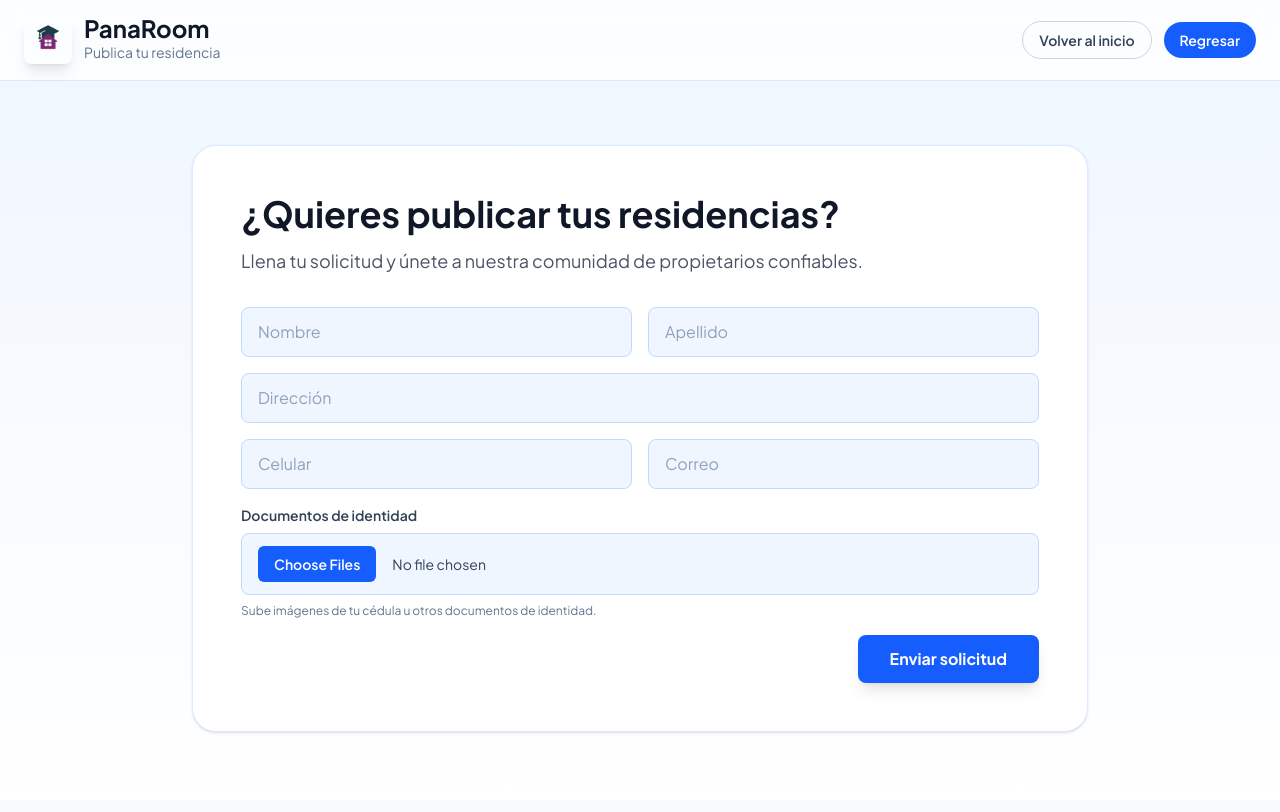
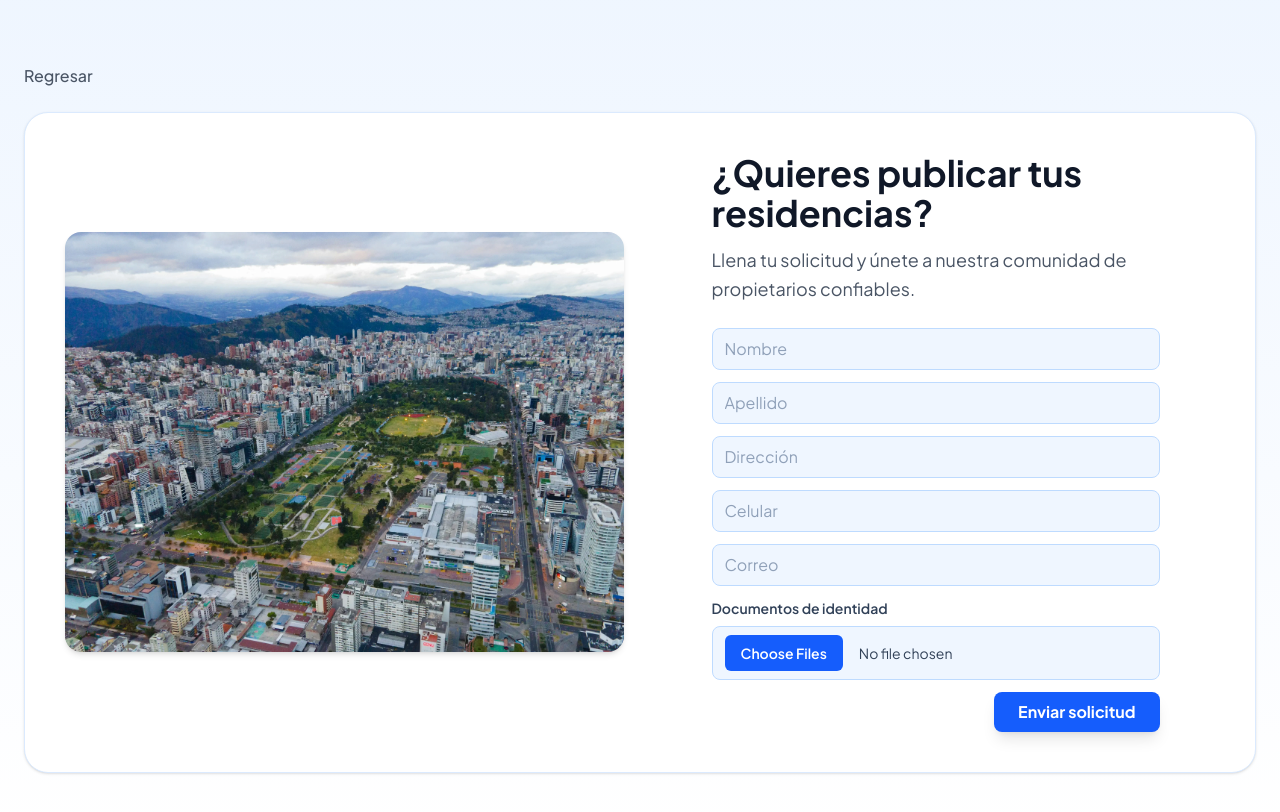
Before and after one commit to PeerJack22/panaroom, a React (Vite) app: page /publicar-residencias in a window 1280 px wide. Shown: the top 812 px of the page. Built offline with nearby package versions, Linux system fonts and the light colour scheme.

Commit message:
Estilos : Formulario de arrendatario

```diff
--- a/src/pages/PublicarResidencias.jsx
+++ b/src/pages/PublicarResidencias.jsx
@@ -1,7 +1,6 @@
 import { Link } from 'react-router-dom';
 import { useState } from 'react';
 import axios from 'axios';
-import logo_proyecto from '../assets/logo_proyecto.png';
 
 const EMAIL_REGEX = /^[^\s@]+@[^\s@]+\.[^\s@]+$/;
 const PHONE_REGEX = /^\d{7,15}$/;
@@ -109,50 +108,33 @@ export const PublicarResidencias = () => {
 
     return (
         <div className="min-h-screen bg-gradient-to-b from-blue-50 to-white">
-            <header className="border-b border-blue-100 bg-white/80 backdrop-blur-md">
-                <div className="max-w-7xl mx-auto px-6 py-4 flex items-center justify-between gap-4">
-                    <Link to="/" className="flex items-center gap-3">
-                        <img className="w-12 h-12 rounded-lg shadow-lg" src={logo_proyecto} alt="PanaRoom" />
-                        <div>
-                            <span className="text-2xl font-bold text-slate-900 block leading-none">PanaRoom</span>
-                            <span className="text-sm text-slate-500">Publica tu residencia</span>
-                        </div>
-                    </Link>
-
-                    <div className="flex items-center gap-3">
-                        <Link
-                            to="/"
-                            className="rounded-full border border-slate-300 px-4 py-2 text-sm font-semibold text-slate-700 hover:bg-slate-100 transition-colors"
-                        >
-                            Volver al inicio
-                        </Link>
-                        <Link
-                            to="/"
-                            className="rounded-full bg-blue-600 px-4 py-2 text-sm font-semibold text-white hover:bg-blue-700 transition-colors"
-                        >
-                            Regresar
-                        </Link>
-                    </div>
-                </div>
-            </header>
 
             <main className="px-6 py-16">
-                <section className="max-w-4xl mx-auto rounded-3xl border border-blue-100 bg-white shadow-sm p-8 md:p-12">
+                <div className="max-w-7xl mx-auto mb-6">
+                    <Link to="/" className="text-gray-600 hover:text-blue-600 font-medium transition-colors">Regresar</Link>
+                </div>
+                <section className="max-w-7xl mx-auto rounded-3xl border border-blue-100 bg-white shadow-sm p-6 md:p-10">
+                    <div className="grid grid-cols-1 md:grid-cols-2 gap-8 items-center">
+                        <div className="order-1 md:order-1">
+                            <img src="/images/quito.webp" alt="Quito" className="w-full h-80 md:h-[420px] object-cover rounded-2xl shadow-md" />
+                        </div>
+
+                        <div className="order-2 md:order-2 max-w-md mx-auto">
                             <h1 className="text-3xl md:text-4xl font-bold text-gray-900 mb-3">
                                 ¿Quieres publicar tus residencias?
                             </h1>
-                    <p className="text-gray-600 text-lg mb-8 leading-relaxed">
+                            <p className="text-gray-600 text-lg mb-6 leading-relaxed">
                                 Llena tu solicitud y únete a nuestra comunidad de propietarios confiables.
                             </p>
 
-                    <form onSubmit={enviarSolicitudArrendatario} className="grid grid-cols-1 md:grid-cols-2 gap-4">
+                            <form onSubmit={enviarSolicitudArrendatario} className="grid grid-cols-1 gap-3">
                                 <input
                                     type="text"
                                     name="nombre"
                                     value={datosSolicitud.nombre}
                                     onChange={manejarCambioSolicitud}
                                     placeholder="Nombre"
-                            className="w-full rounded-lg border border-blue-200 bg-blue-50 text-slate-900 px-4 py-3 focus:outline-none focus:ring-2 focus:ring-blue-500 placeholder-slate-400"
+                                    className="w-full rounded-lg border border-blue-200 bg-blue-50 text-slate-900 px-3 py-2 focus:outline-none focus:ring-2 focus:ring-blue-500 placeholder-slate-400"
                                     required
                                 />
                                 <input
@@ -161,7 +143,7 @@ export const PublicarResidencias = () => {
                                     value={datosSolicitud.apellido}
                                     onChange={manejarCambioSolicitud}
                                     placeholder="Apellido"
-                            className="w-full rounded-lg border border-blue-200 bg-blue-50 text-slate-900 px-4 py-3 focus:outline-none focus:ring-2 focus:ring-blue-500 placeholder-slate-400"
+                                    className="w-full rounded-lg border border-blue-200 bg-blue-50 text-slate-900 px-3 py-2 focus:outline-none focus:ring-2 focus:ring-blue-500 placeholder-slate-400"
                                     required
                                 />
                                 <input
@@ -170,7 +152,7 @@ export const PublicarResidencias = () => {
                                     value={datosSolicitud.direccion}
                                     onChange={manejarCambioSolicitud}
                                     placeholder="Dirección"
-                            className="w-full rounded-lg border border-blue-200 bg-blue-50 text-slate-900 px-4 py-3 focus:outline-none focus:ring-2 focus:ring-blue-500 placeholder-slate-400 md:col-span-2"
+                                    className="w-full rounded-lg border border-blue-200 bg-blue-50 text-slate-900 px-3 py-2 focus:outline-none focus:ring-2 focus:ring-blue-500 placeholder-slate-400"
                                     required
                                 />
                                 <input
@@ -181,7 +163,7 @@ export const PublicarResidencias = () => {
                                     placeholder="Celular"
                                     inputMode="numeric"
                                     pattern="[0-9]{7,15}"
-                            className="w-full rounded-lg border border-blue-200 bg-blue-50 text-slate-900 px-4 py-3 focus:outline-none focus:ring-2 focus:ring-blue-500 placeholder-slate-400"
+                                    className="w-full rounded-lg border border-blue-200 bg-blue-50 text-slate-900 px-3 py-2 focus:outline-none focus:ring-2 focus:ring-blue-500 placeholder-slate-400"
                                     required
                                 />
                                 <input
@@ -191,11 +173,11 @@ export const PublicarResidencias = () => {
                                     onChange={manejarCambioSolicitud}
                                     placeholder="Correo"
                                     pattern="[^\s@]+@[^\s@]+\.[^\s@]+"
-                            className="w-full rounded-lg border border-blue-200 bg-blue-50 text-slate-900 px-4 py-3 focus:outline-none focus:ring-2 focus:ring-blue-500 placeholder-slate-400"
+                                    className="w-full rounded-lg border border-blue-200 bg-blue-50 text-slate-900 px-3 py-2 focus:outline-none focus:ring-2 focus:ring-blue-500 placeholder-slate-400"
                                     required
                                 />
 
-                        <div className="md:col-span-2">
+                                <div>
                                     <label className="mb-2 block text-sm font-semibold text-slate-700">
                                         Documentos de identidad
                                     </label>
@@ -204,11 +186,8 @@ export const PublicarResidencias = () => {
                                         accept="image/*"
                                         multiple
                                         onChange={manejarCambioDocumentos}
-                                className="w-full rounded-lg border border-blue-200 bg-blue-50 text-slate-700 px-4 py-3 text-sm focus:outline-none focus:ring-2 focus:ring-blue-500 file:mr-4 file:rounded-md file:border-0 file:bg-blue-600 file:px-4 file:py-2 file:text-sm file:font-semibold file:text-white"
+                                        className="w-full rounded-lg border border-blue-200 bg-blue-50 text-slate-700 px-3 py-2 text-sm focus:outline-none focus:ring-2 focus:ring-blue-500 file:mr-4 file:rounded-md file:border-0 file:bg-blue-600 file:px-4 file:py-2 file:text-sm file:font-semibold file:text-white"
                                     />
-                            <p className="mt-2 text-xs text-slate-500">
-                                Sube imágenes de tu cédula u otros documentos de identidad.
-                            </p>
                                     {documentosArrendatario.length > 0 && (
                                         <p className="mt-1 text-xs text-green-600 font-semibold">
                                             ✓ {documentosArrendatario.length} archivo(s) seleccionado(s)
@@ -216,18 +195,18 @@ export const PublicarResidencias = () => {
                                     )}
                                 </div>
 
-                        <div className="md:col-span-2 flex justify-end">
+                                <div className="flex justify-end">
                                     <button
                                         type="submit"
                                         disabled={enviandoSolicitud}
-                                className="inline-flex items-center justify-center rounded-lg bg-blue-600 hover:bg-blue-700 disabled:bg-gray-400 disabled:cursor-not-allowed text-white font-bold px-8 py-3 transition-all transform hover:scale-105 active:scale-95 shadow-lg"
+                                        className="inline-flex items-center justify-center rounded-lg bg-blue-600 hover:bg-blue-700 disabled:bg-gray-400 disabled:cursor-not-allowed text-white font-bold px-6 py-2 transition-all transform hover:scale-105 active:scale-95 shadow-lg"
                                     >
                                         {enviandoSolicitud ? "Enviando..." : "Enviar solicitud"}
                                     </button>
                                 </div>
 
                                 {estadoSolicitud.mensaje && (
-                            <div className={`md:col-span-2 p-4 rounded-lg text-sm font-semibold ${
+                                    <div className={`p-3 rounded-lg text-sm font-semibold ${
                                         estadoSolicitud.tipo === "ok"
                                             ? "bg-green-50 text-green-700 border border-green-200"
                                             : "bg-red-50 text-red-700 border border-red-200"
@@ -236,6 +215,8 @@ export const PublicarResidencias = () => {
                                     </div>
                                 )}
                             </form>
+                        </div>
+                    </div>
                 </section>
             </main>
         </div>
```
Also changed, not shown: public/images/quito.webp (added). Lines whose indentation alone changed are shown as unchanged.
